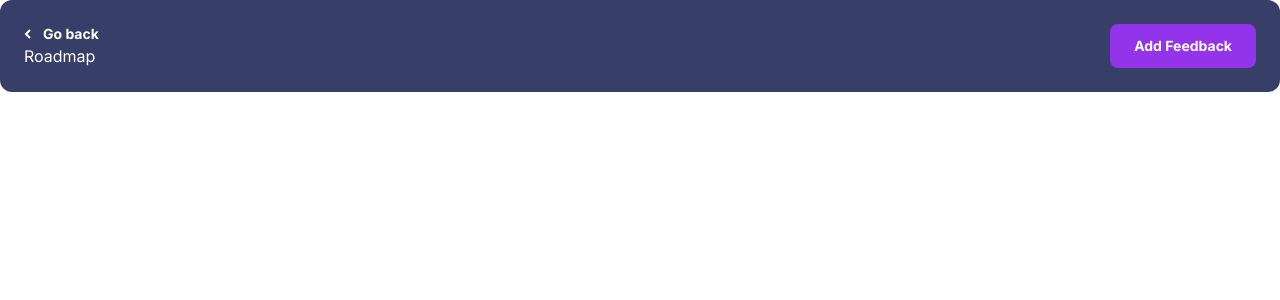
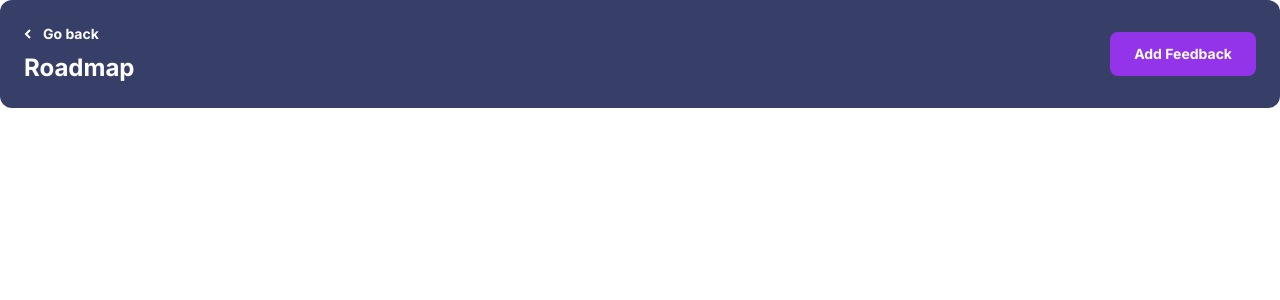
Before and after one commit to katsuragawaa/feedback-hub, a Vue app: page /roadmap in a window 1280 px wide. Shown: the top 300 px of the page. Built offline with nearby package versions, Linux system fonts and the light colour scheme.

Commit message:
Ajust css

```diff
--- a/src/components/roadmap-toolbar/RoadmapToolbar.vue
+++ b/src/components/roadmap-toolbar/RoadmapToolbar.vue
@@ -9,7 +9,7 @@ import GoBackButton from '../shared/GoBackButton.vue';
   >
     <div class="flex flex-col">
       <GoBackButton />
-      <div>Roadmap</div>
+      <div class="text-2xl md:text-base font-bold mt-2">Roadmap</div>
     </div>
     <AddFeedbackButton />
   </div>
```
